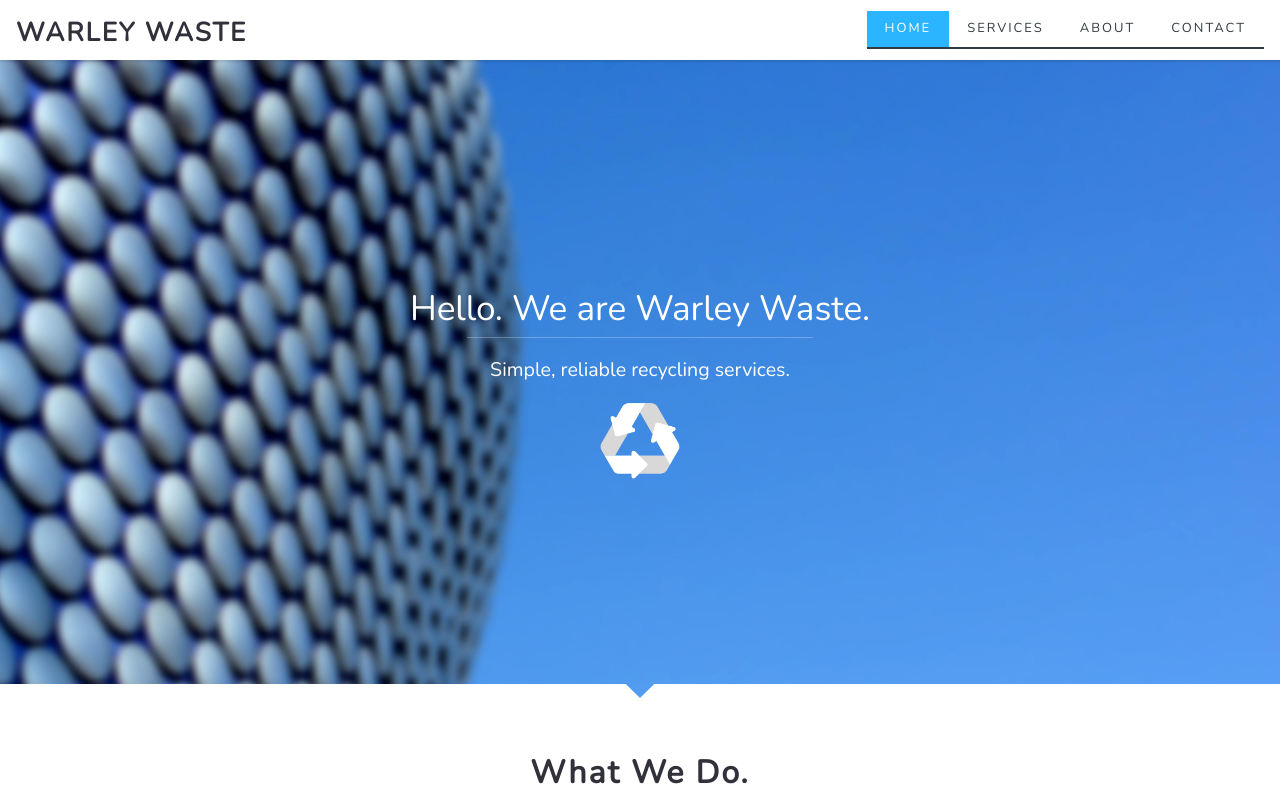
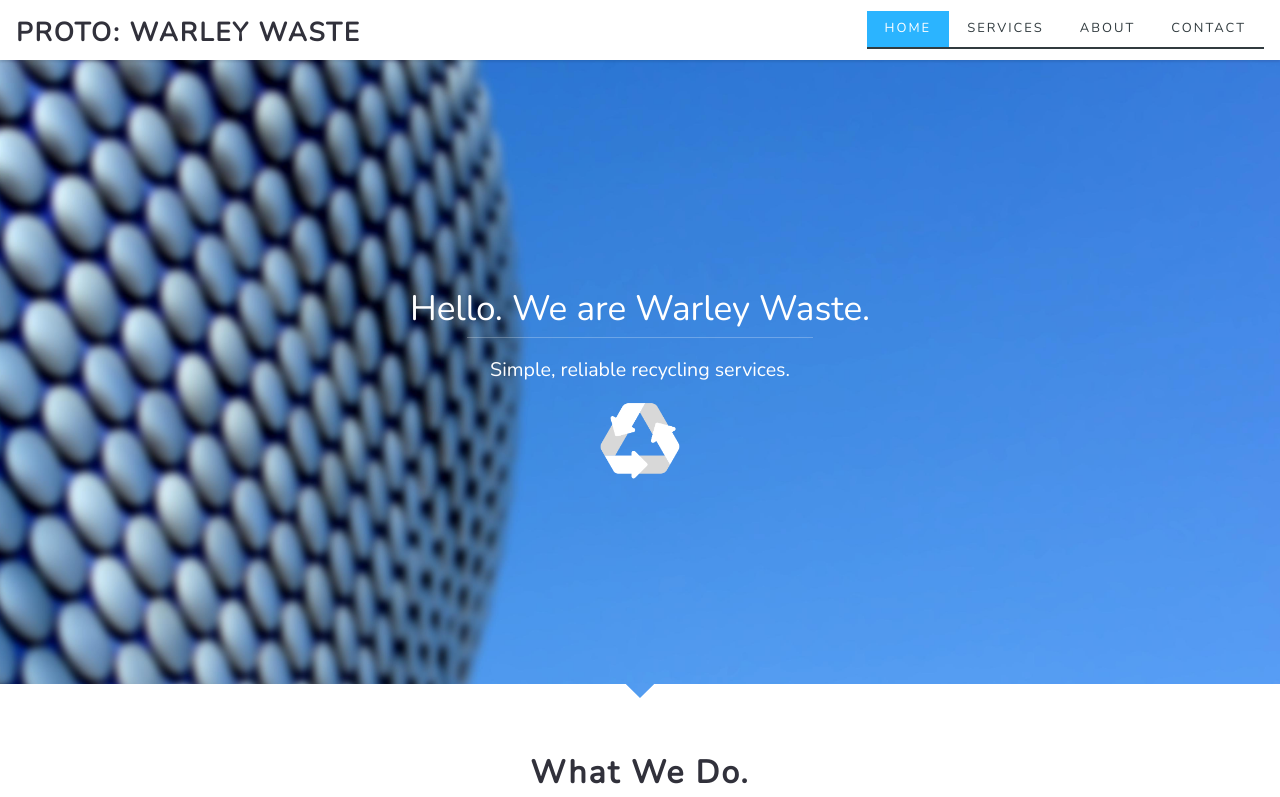
Before and after one commit to mashw/Warley_Waste, a plain HTML site: page index.html in a window 1280 px wide. Shown: the top 797 px of the page. Drawn offline with nearby package versions, Linux system fonts and the light colour scheme; a web font is replaced by a local one.

Commit message:
Changed title for testing.

```diff
--- a/index.html
+++ b/index.html
@@ -22,7 +22,7 @@
 <body>
     <header class="sticky-top encap">
         <nav class="navbar bg-light navbar-expand-md navbar-default" id="mainNav">
-            <h1 class="navbar-brand">Warley Waste</h1>
+            <h1 class="navbar-brand">PROTO: Warley Waste</h1>
             <button class="navbar-toggler collapsed" type="button" data-toggle="collapse" data-target="#x"
                 aria-expanded="false">
                 <i class="fa fa-navicon"></i>
```
